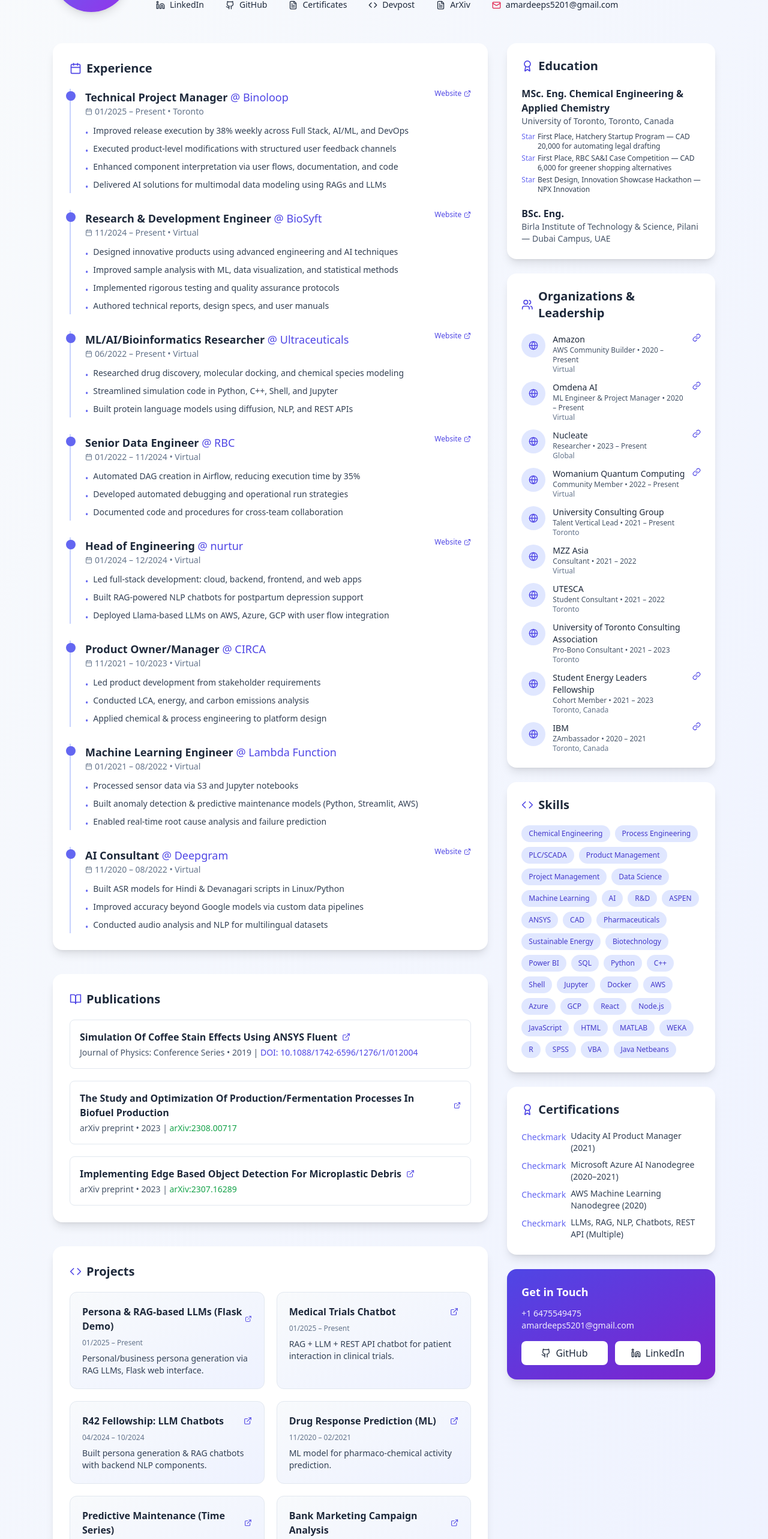
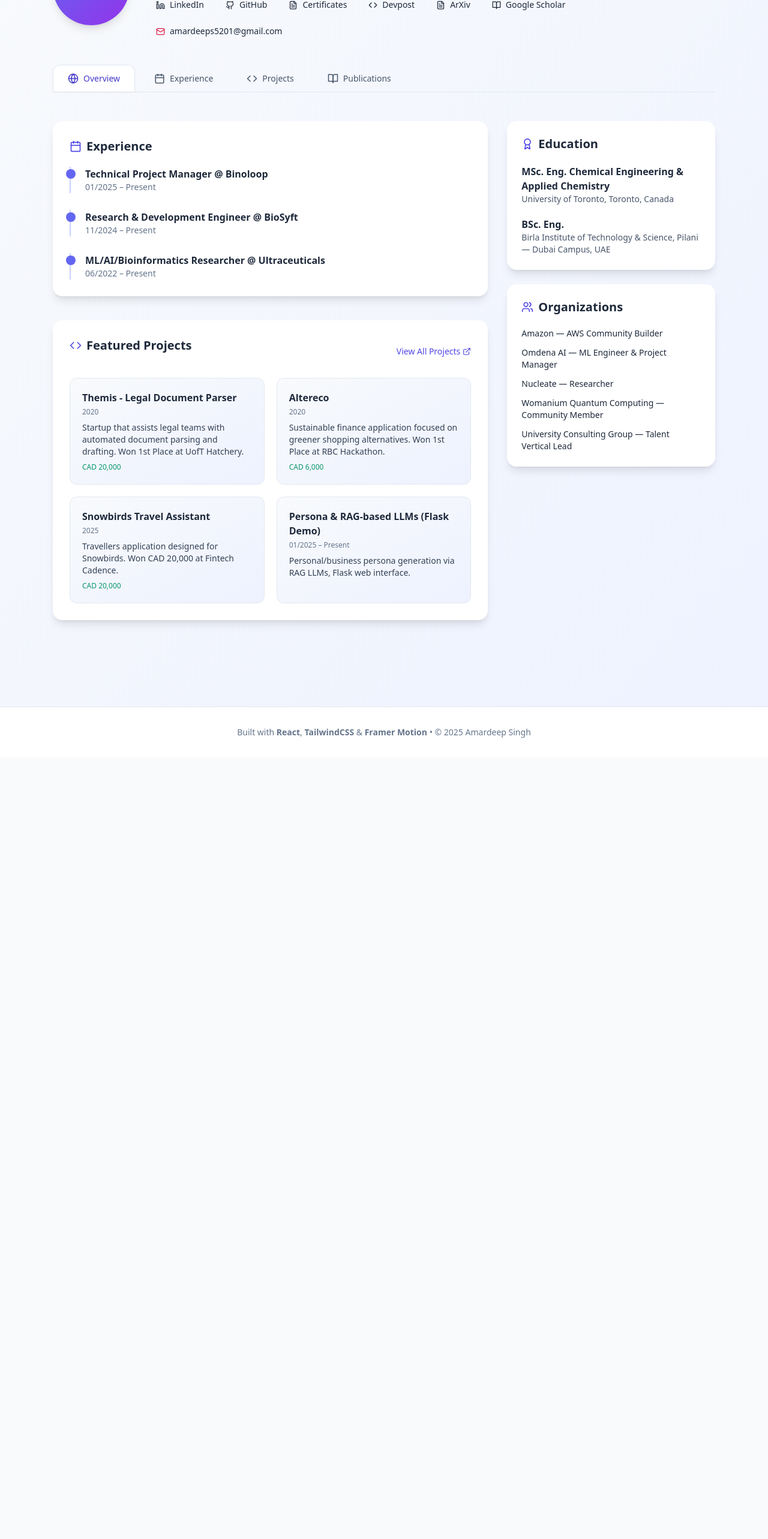
Before and after one commit to AmDeep/AmDeep.github.io, a React (Vite) app: page / in a window 1280 px wide. Shown: the part 160-2726 px from the top of the page at 60% size. After the commit the page ends 1423 px from the top, so only its background shows below. Built offline with nearby package versions, Linux system fonts and the light colour scheme.

Commit message:
Update App.jsx

```diff
--- a/src/App.jsx
+++ b/src/App.jsx
@@ -1,4 +1,4 @@
-import React from 'react';
+import React, { useState } from 'react';
 import { motion } from 'framer-motion';
 import {
   Github, Linkedin, Mail, FileText, ExternalLink, Calendar,
@@ -15,7 +15,8 @@
     github: 'https://github.com/AmDeep',
     certificates: 'https://github.com/AmDeep/Certificates',
     devpost: 'https://devpost.com/AmDeep',
-    arxiv: 'https://arxiv.org/abs/2308.00717'
+    arxiv: 'https://arxiv.org/abs/2308.00717',
+    scholar: 'https://scholar.google.ca/citations?user=GgK_hZEAAAAJ&hl=en'
   },
   education: [
     {
@@ -134,47 +135,80 @@
     }
   ],
   projects: [
+    // New Hackathon Projects
+    {
+      title: 'Themis - Legal Document Parser',
+      timeframe: '2020',
+      desc: 'Startup that assists legal teams with automated document parsing and drafting. Won 1st Place at UofT Hatchery.',
+      amount: 'CAD 20,000',
+      link: null, // Add link if available
+      tags: ['Hackathon', 'LegalTech', 'Startup']
+    },
+    {
+      title: 'Altereco',
+      timeframe: '2020',
+      desc: 'Sustainable finance application focused on greener shopping alternatives. Won 1st Place at RBC Hackathon.',
+      amount: 'CAD 6,000',
+      link: null,
+      tags: ['Hackathon', 'FinTech', 'Sustainability']
+    },
+    {
+      title: 'Snowbirds Travel Assistant',
+      timeframe: '2025',
+      desc: 'Travellers application designed for Snowbirds. Won CAD 20,000 at Fintech Cadence.',
+      amount: 'CAD 20,000',
+      link: null,
+      tags: ['Hackathon', 'FinTech', 'Travel']
+    },
+    // Existing Projects
     {
       title: 'Persona & RAG-based LLMs (Flask Demo)',
       timeframe: '01/2025 – Present',
       desc: 'Personal/business persona generation via RAG LLMs, Flask web interface.',
-      link: 'https://github.com/AmDeep/persona-rag-llm-flask'
+      link: 'https://github.com/AmDeep/persona-rag-llm-flask',
+      tags: ['AI', 'RAG', 'LLM']
     },
     {
       title: 'Medical Trials Chatbot',
       timeframe: '01/2025 – Present',
       desc: 'RAG + LLM + REST API chatbot for patient interaction in clinical trials.',
-      link: 'https://github.com/AmDeep/medical-trials-chatbot'
+      link: 'https://github.com/AmDeep/medical-trials-chatbot',
+      tags: ['AI', 'Healthcare']
     },
     {
       title: 'R42 Fellowship: LLM Chatbots',
       timeframe: '04/2024 – 10/2024',
       desc: 'Built persona generation & RAG chatbots with backend NLP components.',
-      link: 'https://github.com/AmDeep/r42-llm-chatbots'
+      link: 'https://github.com/AmDeep/r42-llm-chatbots',
+      tags: ['AI', 'LLM']
     },
     {
       title: 'Drug Response Prediction (ML)',
       timeframe: '11/2020 – 02/2021',
       desc: 'ML model for pharmaco-chemical activity prediction.',
-      link: 'https://github.com/AmDeep/drug-response-ml'
+      link: 'https://github.com/AmDeep/drug-response-ml',
+      tags: ['ML']
     },
     {
       title: 'Predictive Maintenance (Time Series)',
       timeframe: '08/2020 – 10/2020',
       desc: 'Machine health monitoring using failure metrics and time-series modeling.',
-      link: 'https://github.com/AmDeep/predictive-maintenance'
+      link: 'https://github.com/AmDeep/predictive-maintenance',
+      tags: ['ML']
     },
     {
       title: 'Bank Marketing Campaign Analysis',
       timeframe: '01/2018 – 04/2018',
       desc: 'Analyzed term deposit uptake using direct marketing data.',
-      link: 'https://rpubs.com/AmDeep/bank-marketing'
+      link: 'https://rpubs.com/AmDeep/bank-marketing',
+      tags: ['Data Analysis']
     },
     {
       title: 'Omdena Startup Projects',
       timeframe: 'Ongoing',
       desc: 'Multiple AI/ML collaborations with global startups.',
-      link: 'https://www.omdena.com/@amdeep'
+      link: 'https://www.omdena.com/@amdeep',
+      tags: ['AI', 'Collaboration']
     }
   ],
   publications: [
@@ -255,7 +289,16 @@
   );
 }
 
+const tabs = [
+  { id: 'overview', label: 'Overview', icon: Globe },
+  { id: 'experience', label: 'Experience', icon: Calendar },
+  { id: 'projects', label: 'Projects', icon: Code },
+  { id: 'publications', label: 'Publications', icon: BookOpen },
+];
+
 export default function App() {
+  const [activeTab, setActiveTab] = useState('overview');
+
   return (
     <div className="min-h-screen bg-gradient-to-br from-slate-50 to-indigo-50 text-slate-800 font-sans">
       {/* Header */}
@@ -280,6 +323,7 @@
               <IconLink href={data.links.certificates} icon={FileText} label="Certificates" />
               <IconLink href={data.links.devpost} icon={Code} label="Devpost" />
               <IconLink href={data.links.arxiv} icon={FileText} label="ArXiv" color="green" />
+              <IconLink href={data.links.scholar} icon={BookOpen} label="Google Scholar" color="blue" />
               <a href={`mailto:${data.email}`} className="inline-flex items-center gap-2 px-3 py-1.5 rounded-lg text-sm font-medium hover:bg-rose-100 hover:scale-105 transition-all">
                 <Mail size={15} className="text-rose-600" />
                 <span>{data.email}</span>
@@ -287,13 +331,39 @@
             </div>
           </div>
         </motion.div>
+
+        {/* Tab Navigation */}
+        <div className="mt-10 border-b border-slate-200">
+          <nav className="flex gap-2 flex-wrap">
+            {tabs.map((tab) => {
+              const Icon = tab.icon;
+              return (
+                <button
+                  key={tab.id}
+                  onClick={() => setActiveTab(tab.id)}
+                  className={`flex items-center gap-2 px-6 py-3 text-sm font-medium rounded-t-xl transition-all ${
+                    activeTab === tab.id
+                      ? 'bg-white text-indigo-700 border border-b-0 border-slate-200 shadow-sm'
+                      : 'text-slate-600 hover:text-slate-900 hover:bg-white/60'
+                  }`}
+                >
+                  <Icon size={18} />
+                  {tab.label}
+                </button>
+              );
+            })}
+          </nav>
+        </div>
       </header>
 
       {/* Main Content */}
-      <main className="max-w-6xl mx-auto px-6 pb-20 grid grid-cols-1 lg:grid-cols-3 gap-8">
+      <main className="max-w-6xl mx-auto px-6 pb-20">
+        {/* Overview Tab */}
+        {activeTab === 'overview' && (
+          <div className="grid grid-cols-1 lg:grid-cols-3 gap-8">
             {/* Left Column */}
             <section className="lg:col-span-2 space-y-10">
-          {/* Experience */}
+              {/* Experience Summary */}
               <motion.section
                 initial={{ opacity: 0, x: -30 }}
                 animate={{ opacity: 1, x: 0 }}
@@ -301,12 +371,90 @@
               >
                 <SectionTitle icon={Calendar}>Experience</SectionTitle>
                 <div className="space-y-7">
+                  {data.experience.slice(0, 3).map((exp, idx) => ( // Show first 3 in overview
+                    <motion.div key={idx} className="relative pl-6 border-l-2 border-indigo-200">
+                      <div className="absolute -left-2 top-1 w-4 h-4 bg-indigo-500 rounded-full"></div>
+                      <h3 className="font-semibold">{exp.role} @ {exp.company}</h3>
+                      <p className="text-sm text-slate-500">{exp.period}</p>
+                    </motion.div>
+                  ))}
+                </div>
+              </motion.section>
+
+              {/* Featured Projects */}
+              <motion.section
+                initial={{ opacity: 0, x: -30 }}
+                animate={{ opacity: 1, x: 0 }}
+                className="bg-white p-7 rounded-2xl shadow-lg"
+              >
+                <div className="flex justify-between items-center mb-5">
+                  <SectionTitle icon={Code}>Featured Projects</SectionTitle>
+                  <button
+                    onClick={() => setActiveTab('projects')}
+                    className="text-indigo-600 hover:underline text-sm flex items-center gap-1"
+                  >
+                    View All Projects <ExternalLink size={14} />
+                  </button>
+                </div>
+                <div className="grid sm:grid-cols-2 gap-5">
+                  {data.projects.slice(0, 4).map((proj, i) => (
+                    <motion.a
+                      key={i}
+                      href={proj.link || '#'}
+                      target={proj.link ? "_blank" : undefined}
+                      rel="noreferrer"
+                      whileHover={{ y: -4 }}
+                      className="block p-5 bg-gradient-to-br from-slate-50 to-indigo-50 rounded-xl border border-slate-200 hover:shadow-xl transition-all"
+                    >
+                      <h4 className="font-semibold text-slate-800">{proj.title}</h4>
+                      <p className="text-xs text-slate-500 mt-1">{proj.timeframe}</p>
+                      <p className="text-sm text-slate-700 mt-2 line-clamp-3">{proj.desc}</p>
+                      {proj.amount && <p className="text-emerald-600 text-xs mt-2 font-medium">{proj.amount}</p>}
+                    </motion.a>
+                  ))}
+                </div>
+              </motion.section>
+            </section>
+
+            {/* Right Sidebar - Overview */}
+            <aside className="space-y-6">
+              <motion.section initial={{ opacity: 0, scale: 0.95 }} animate={{ opacity: 1, scale: 1 }} className="bg-white p-6 rounded-2xl shadow-lg">
+                <SectionTitle icon={Award}>Education</SectionTitle>
+                {data.education.map((ed, i) => (
+                  <div key={i} className="mb-5 last:mb-0">
+                    <h4 className="font-semibold text-slate-800">{ed.degree}</h4>
+                    <p className="text-sm text-slate-600">{ed.institution}</p>
+                  </div>
+                ))}
+              </motion.section>
+
+              <motion.section className="bg-white p-6 rounded-2xl shadow-lg">
+                <SectionTitle icon={Users}>Organizations</SectionTitle>
+                <div className="space-y-3 text-sm">
+                  {data.organizations.slice(0, 5).map((org, i) => (
+                    <div key={i}>{org.name} — {org.role}</div>
+                  ))}
+                </div>
+              </motion.section>
+            </aside>
+          </div>
+        )}
+
+        {/* Experience Tab */}
+        {activeTab === 'experience' && (
+          <motion.section
+            initial={{ opacity: 0, y: 20 }}
+            animate={{ opacity: 1, y: 0 }}
+            className="bg-white p-7 rounded-2xl shadow-lg"
+          >
+            <SectionTitle icon={Calendar}>Experience</SectionTitle>
+            <div className="space-y-8">
               {data.experience.map((exp, idx) => (
                 <motion.div
                   key={idx}
                   initial={{ opacity: 0, y: 15 }}
                   animate={{ opacity: 1, y: 0 }}
-                  transition={{ delay: idx * 0.1 }}
+                  transition={{ delay: idx * 0.05 }}
                   className="relative pl-6 border-l-2 border-indigo-200 hover:border-indigo-500 transition-colors"
                 >
                   <div className="absolute -left-2 top-1 w-4 h-4 bg-indigo-500 rounded-full"></div>
@@ -338,12 +486,72 @@
               ))}
             </div>
           </motion.section>
+        )}
 
-          {/* Publications */}
+        {/* Projects Tab - Detailed View */}
+        {activeTab === 'projects' && (
           <motion.section
-            initial={{ opacity: 0, x: -30 }}
-            animate={{ opacity: 1, x: 0 }}
-            transition={{ delay: 0.2 }}
+            initial={{ opacity: 0, y: 20 }}
+            animate={{ opacity: 1, y: 0 }}
+            className="bg-white p-8 rounded-2xl shadow-lg"
+          >
+            <SectionTitle icon={Code}>Projects</SectionTitle>
+            <p className="text-slate-600 mb-8">Click on any project to visit its repository or demo. More projects can be added easily in the data object.</p>
+
+            <div className="grid md:grid-cols-2 gap-6">
+              {data.projects.map((proj, i) => (
+                <motion.div
+                  key={i}
+                  whileHover={{ scale: 1.02 }}
+                  className="border border-slate-200 rounded-2xl p-6 hover:border-indigo-300 hover:shadow-xl transition-all group"
+                >
+                  <div className="flex justify-between items-start">
+                    <div>
+                      <h3 className="font-semibold text-xl text-slate-800 group-hover:text-indigo-700 transition-colors">
+                        {proj.title}
+                      </h3>
+                      <p className="text-sm text-slate-500 mt-1">{proj.timeframe}</p>
+                    </div>
+                    {proj.amount && (
+                      <span className="px-3 py-1 bg-emerald-100 text-emerald-700 text-xs font-medium rounded-full">
+                        {proj.amount}
+                      </span>
+                    )}
+                  </div>
+
+                  <p className="mt-4 text-slate-700 leading-relaxed">{proj.desc}</p>
+
+                  {proj.tags && (
+                    <div className="flex flex-wrap gap-2 mt-4">
+                      {proj.tags.map((tag, idx) => (
+                        <span key={idx} className="text-[10px] px-2.5 py-1 bg-slate-100 text-slate-600 rounded-full">
+                          {tag}
+                        </span>
+                      ))}
+                    </div>
+                  )}
+
+                  {proj.link && (
+                    <a
+                      href={proj.link}
+                      target="_blank"
+                      rel="noreferrer"
+                      className="mt-6 inline-flex items-center gap-2 text-indigo-600 hover:text-indigo-700 font-medium text-sm"
+                    >
+                      View Project <ExternalLink size={16} />
+                    </a>
+                  )}
+                </motion.div>
+              ))}
+            </div>
+          </motion.section>
+        )}
+
+        {/* Publications Tab */}
+        {activeTab === 'publications' && (
+          <motion.section
+            initial={{ opacity: 0, y: 20 }}
+            animate={{ opacity: 1, y: 0 }}
             className="bg-white p-7 rounded-2xl shadow-lg"
           >
             <SectionTitle icon={BookOpen}>Publications</SectionTitle>
@@ -370,143 +578,7 @@
               ))}
             </div>
           </motion.section>
-
-          {/* Projects */}
-          <motion.section
-            initial={{ opacity: 0, x: -30 }}
-            animate={{ opacity: 1, x: 0 }}
-            transition={{ delay: 0.3 }}
-            className="bg-white p-7 rounded-2xl shadow-lg"
-          >
-            <SectionTitle icon={Code}>Projects</SectionTitle>
-            <div className="grid sm:grid-cols-2 gap-5">
-              {data.projects.map((proj, i) => (
-                <motion.a
-                  key={i}
-                  href={proj.link}
-                  target="_blank"
-                  rel="noreferrer"
-                  whileHover={{ y: -8, scale: 1.02 }}
-                  className="block p-5 bg-gradient-to-br from-slate-50 to-indigo-50 rounded-xl border border-slate-200 hover:shadow-xl transition-all"
-                >
-                  <div className="flex items-center justify-between mb-2">
-                    <h4 className="font-semibold text-slate-800">{proj.title}</h4>
-                    <ExternalLink size={14} className="text-indigo-600" />
-                  </div>
-                  <p className="text-xs text-slate-500 mb-2">{proj.timeframe}</p>
-                  <p className="text-sm text-slate-700">{proj.desc}</p>
-                </motion.a>
-              ))}
-            </div>
-          </motion.section>
-        </section>
-
-        {/* Right Sidebar */}
-        <aside className="space-y-6">
-          {/* Education */}
-          <motion.section initial={{ opacity: 0, scale: 0.95 }} animate={{ opacity: 1, scale: 1 }} className="bg-white p-6 rounded-2xl shadow-lg">
-            <SectionTitle icon={Award}>Education</SectionTitle>
-            {data.education.map((ed, i) => (
-              <div key={i} className="mb-5 last:mb-0">
-                <h4 className="font-semibold text-slate-800">{ed.degree}</h4>
-                <p className="text-sm text-slate-600">{ed.institution}</p>
-                {ed.highlights.length > 0 && (
-                  <ul className="mt-2 text-xs text-slate-700 space-y-1">
-                    {ed.highlights.map((h, idx) => (
-                      <li key={idx} className="flex items-start gap-1">
-                        <span className="text-indigo-500">Star</span> {h}
-                      </li>
-                    ))}
-                  </ul>
         )}
-              </div>
-            ))}
-          </motion.section>
-
-          {/* Organizations */}
-          <motion.section
-            initial={{ opacity: 0, scale: 0.95 }}
-            animate={{ opacity: 1, scale: 1 }}
-            transition={{ delay: 0.1 }}
-            className="bg-white p-6 rounded-2xl shadow-lg"
-          >
-            <SectionTitle icon={Users}>Organizations & Leadership</SectionTitle>
-            <div className="space-y-3">
-              {data.organizations.map((org, i) => (
-                <div key={i} className="flex items-start gap-3 text-sm">
-                  <div className="w-10 h-10 bg-indigo-100 rounded-full flex items-center justify-center flex-shrink-0">
-                    <Globe size={16} className="text-indigo-600" />
-                  </div>
-                  <div className="flex-1">
-                    <p className="font-medium text-slate-800">{org.name}</p>
-                    <p className="text-xs text-slate-600">{org.role} • {org.period}</p>
-                    <p className="text-xs text-slate-500">{org.location}</p>
-                  </div>
-                  {org.url && (
-                    <a href={org.url} target="_blank" rel="noreferrer" className="text-indigo-600">
-                      <LinkIcon size={14} />
-                    </a>
-                  )}
-                </div>
-              ))}
-            </div>
-          </motion.section>
-
-          {/* Skills */}
-          <motion.section
-            initial={{ opacity: 0, scale: 0.95 }}
-            animate={{ opacity: 1, scale: 1 }}
-            transition={{ delay: 0.2 }}
-            className="bg-white p-6 rounded-2xl shadow-lg"
-          >
-            <SectionTitle icon={Code}>Skills</SectionTitle>
-            <div className="flex flex-wrap gap-2">
-              {data.skills.map((skill, i) => (
-                <span key={i} className="text-xs px-3 py-1.5 bg-indigo-100 text-indigo-700 rounded-full font-medium">
-                  {skill}
-                </span>
-              ))}
-            </div>
-          </motion.section>
-
-          {/* Certifications */}
-          <motion.section
-            initial={{ opacity: 0, scale: 0.95 }}
-            animate={{ opacity: 1, scale: 1 }}
-            transition={{ delay: 0.3 }}
-            className="bg-white p-6 rounded-2xl shadow-lg"
-          >
-            <SectionTitle icon={Award}>Certifications</SectionTitle>
-            <ul className="text-sm text-slate-700 space-y-2">
-              {data.certifications.map((cert, i) => (
-                <li key={i} className="flex items-start gap-2">
-                  <span className="text-indigo-500 mt-0.5">Checkmark</span>
-                  <span>{cert}</span>
-                </li>
-              ))}
-            </ul>
-          </motion.section>
-
-          {/* Contact */}
-          <motion.section
-            initial={{ opacity: 0 }}
-            animate={{ opacity: 1 }}
-            transition={{ delay: 0.4 }}
-            className="bg-gradient-to-br from-indigo-600 to-purple-700 text-white p-6 rounded-2xl shadow-lg"
-          >
-            <h3 className="font-bold text-lg mb-3">Get in Touch</h3>
-            <p className="text-sm opacity-90">{data.phone}</p>
-            <p className="text-sm opacity-90 mb-4">{data.email}</p>
-            <div className="flex gap-3">
-              <a href={data.links.github} target="_blank" rel="noreferrer" className="flex-1 bg-white text-slate-800 py-2 rounded-lg flex items-center justify-center gap-2 font-medium hover:bg-slate-100 transition">
-                <Github size={16} /> GitHub
-              </a>
-              <a href={data.links.linkedin} target="_blank" rel="noreferrer" className="flex-1 bg-white text-slate-800 py-2 rounded-lg flex items-center justify-center gap-2 font-medium hover:bg-slate-100 transition">
-                <Linkedin size={16} /> LinkedIn
-              </a>
-            </div>
-          </motion.section>
-        </aside>
       </main>
 
       {/* Footer */}
```
Lines whose indentation alone changed are shown as unchanged.
